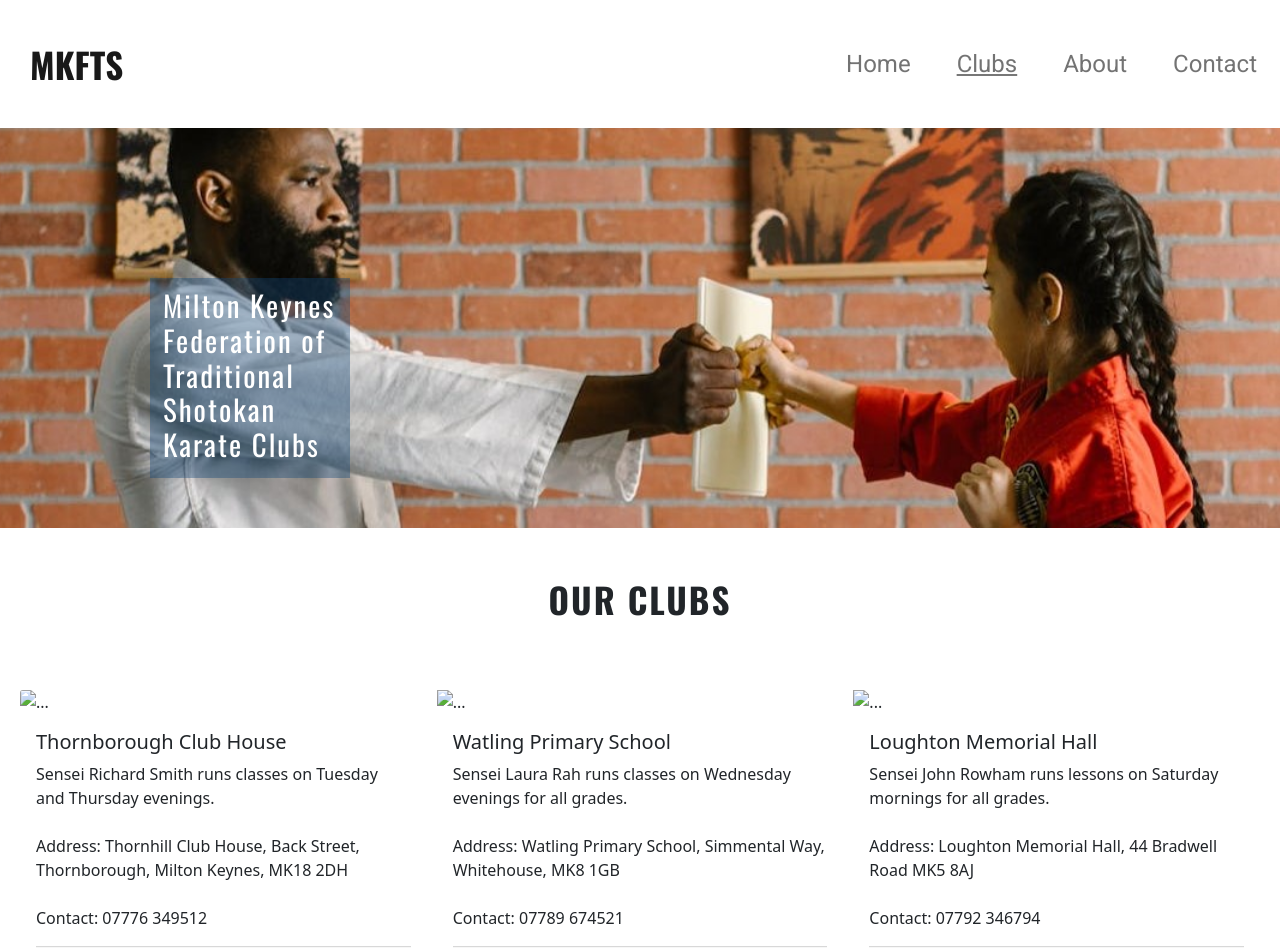
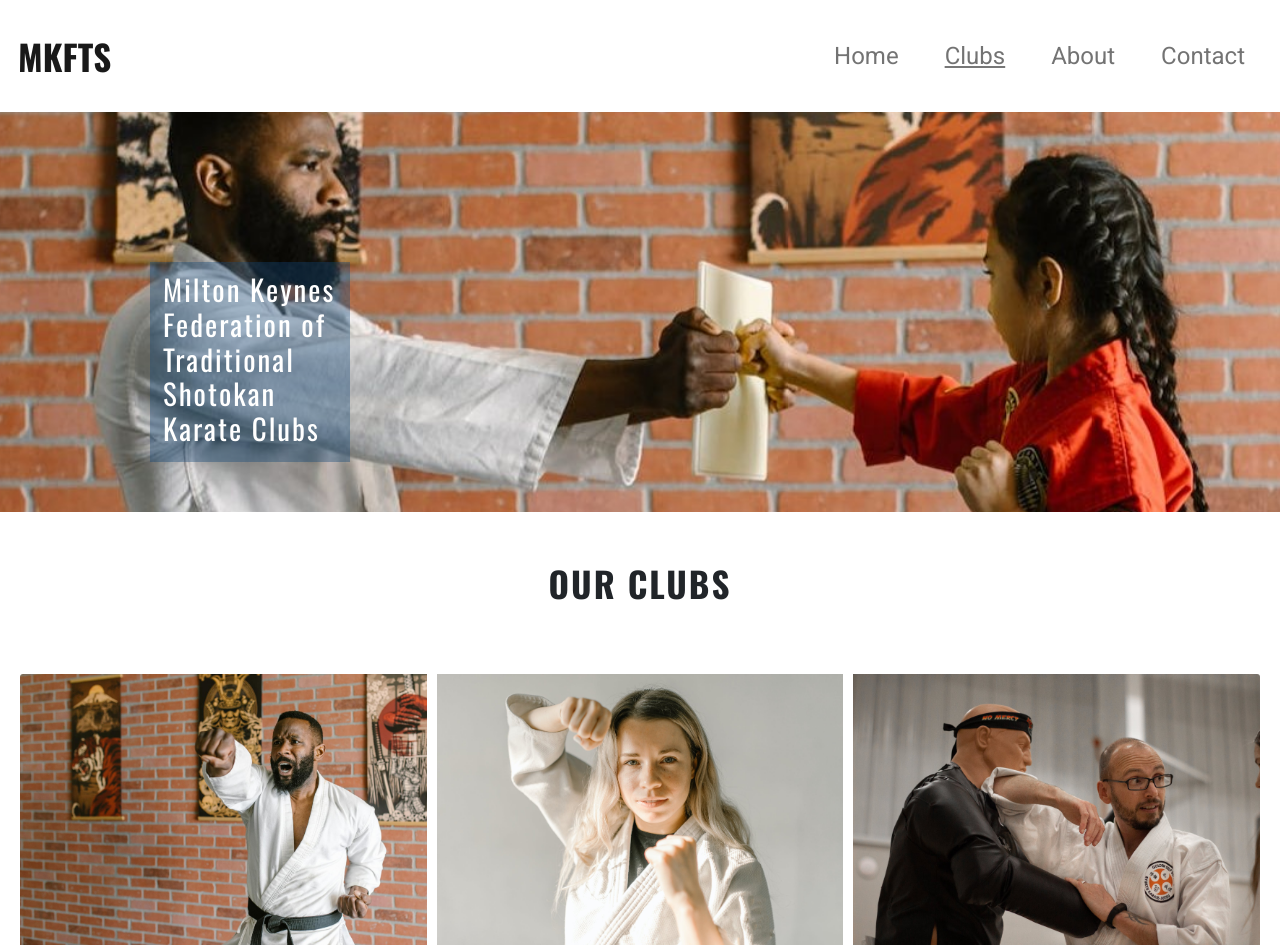
Before and after one commit to stevecook23/MKFTS, a plain HTML site: page clubs.html in a window 1280 px wide. Shown: the top 948 px of the page. Drawn offline with nearby package versions, Linux system fonts and the light colour scheme.

Commit message:
Add new test case images and update navigation bar and hero section in clubs.html

```diff
--- a/clubs.html
+++ b/clubs.html
@@ -31,8 +31,8 @@
 <body>
   <!-- Header with Navbar -->
   <header>
-    <div class="row no-gutters">
-      <nav class="navbar navbar-expand-sm navbar-light">
+    <div class="row no-gutters" id="navigation-bar">
+      <nav class="navbar navbar-expand-sm navbar-light" id="navbar-padding">
         <a class="navbar-brand" href="index.html">MKFTS</a>
         <button class="navbar-toggler" type="button" data-bs-toggle="collapse" data-bs-target="#navbarText"
           aria-controls="navbarText" aria-expanded="false" aria-label="Toggle navigation">
@@ -60,7 +60,7 @@
 
   <!-- Hero -->
   <section class="hero">
-    <div class="container-fluid">
+    <div class="container-fluid" id="hero-padding">
       <div class="row">
         <div class="col-lg-12 col-md-12 col-sm-12 col-xs-12">
           <div class="hero-image-clubs hero-image">
@@ -75,12 +75,12 @@
   </section>
 
   <section id="clubs-cards">
-<div class="row">
-  <h2 id="page-title">Our Clubs</h2>
-</div>
+    <div class="row">
+      <h2 id="page-title">Our Clubs</h2>
+    </div>
     <div class="card-group">
       <div class="card">
-        <img src="assets/images/instructor1.jpeg" class="card-img-top" alt="...">
+        <img src="assets/images/instructor-one.jpeg" class="card-img-top" alt="A bearded man with short black hair in a karate suit punching with his right hand and keeping his left hand as a fist at his hip. He is in a brick-walled room with several banners hung on the wall">
         <div class="card-body d-flex flex-column">
           <h5 class="card-title">Thornborough Club House</h5>
           <p class="card-text">Sensei Richard Smith runs classes on Tuesday and Thursday evenings.<br><br>
@@ -97,7 +97,7 @@
         </div>
       </div>
       <div class="card">
-        <img src="assets/images/instructor3.jpeg" class="card-img-top" alt="...">
+        <img src="assets/images/instructor-three.jpeg" class="card-img-top" alt="A woman with long hair wearing a karate suit and holding two fists up in a defensive posture.">
         <div class="card-body d-flex flex-column">
           <h5 class="card-title">Watling Primary School</h5>
           <p class="card-text">Sensei Laura Rah runs classes on Wednesday evenings for all grades.<br><br>
@@ -114,7 +114,7 @@
         </div>
       </div>
       <div class="card">
-        <img src="assets/images/instructor2.jpeg" class="card-img-top" alt="...">
+        <img src="assets/images/instructor-two.jpeg" class="card-img-top" alt="A bald man wearing glasses and a karate suit, demonstrating a karate technique using his elbow on a training dummy.">
         <div class="card-body d-flex flex-column">
           <h5 class="card-title">Loughton Memorial Hall</h5>
           <p class="card-text">Sensei John Rowham runs lessons on Saturday mornings for all grades.<br><br>
@@ -139,13 +139,13 @@
   <footer class="bg-body-tertiary text-center">
     <div class="container p-4">
       <div class="mb-4">
-        <a data-mdb-ripple-init class="btn btn-outline btn-floating m-1" href="https://www.facebook.com" role="button"><i
-            class="fab fa-facebook-f"></i></a>
+        <a data-mdb-ripple-init class="btn btn-outline btn-floating m-1" href="https://www.facebook.com"
+          role="button"><i class="fab fa-facebook-f"></i></a>
         <a data-mdb-ripple-init class="btn btn-outline btn-floating m-1" href="https://www.twitter.com" role="button"><i
             class="fab fa-twitter"></i></a>
-        <a data-mdb-ripple-init class="btn btn-outline btn-floating m-1" href="https://www.instagram.com" role="button"><i
-            class="fab fa-instagram"></i></a>
-        </div>
+        <a data-mdb-ripple-init class="btn btn-outline btn-floating m-1" href="https://www.instagram.com"
+          role="button"><i class="fab fa-instagram"></i></a>
+      </div>
     </div>
   </footer>
 
```
Also changed, not shown: about.html (+20 -17 lines), readme_docs/testcases/Testcase-one.png (added), readme_docs/testcases/Testcase-three.png (added), readme_docs/testcases/Testcase-two.png (added), readme_docs/testcases/validator-one.png (added), readme_docs/testcases/validator-two.png (added), 1 other file.
